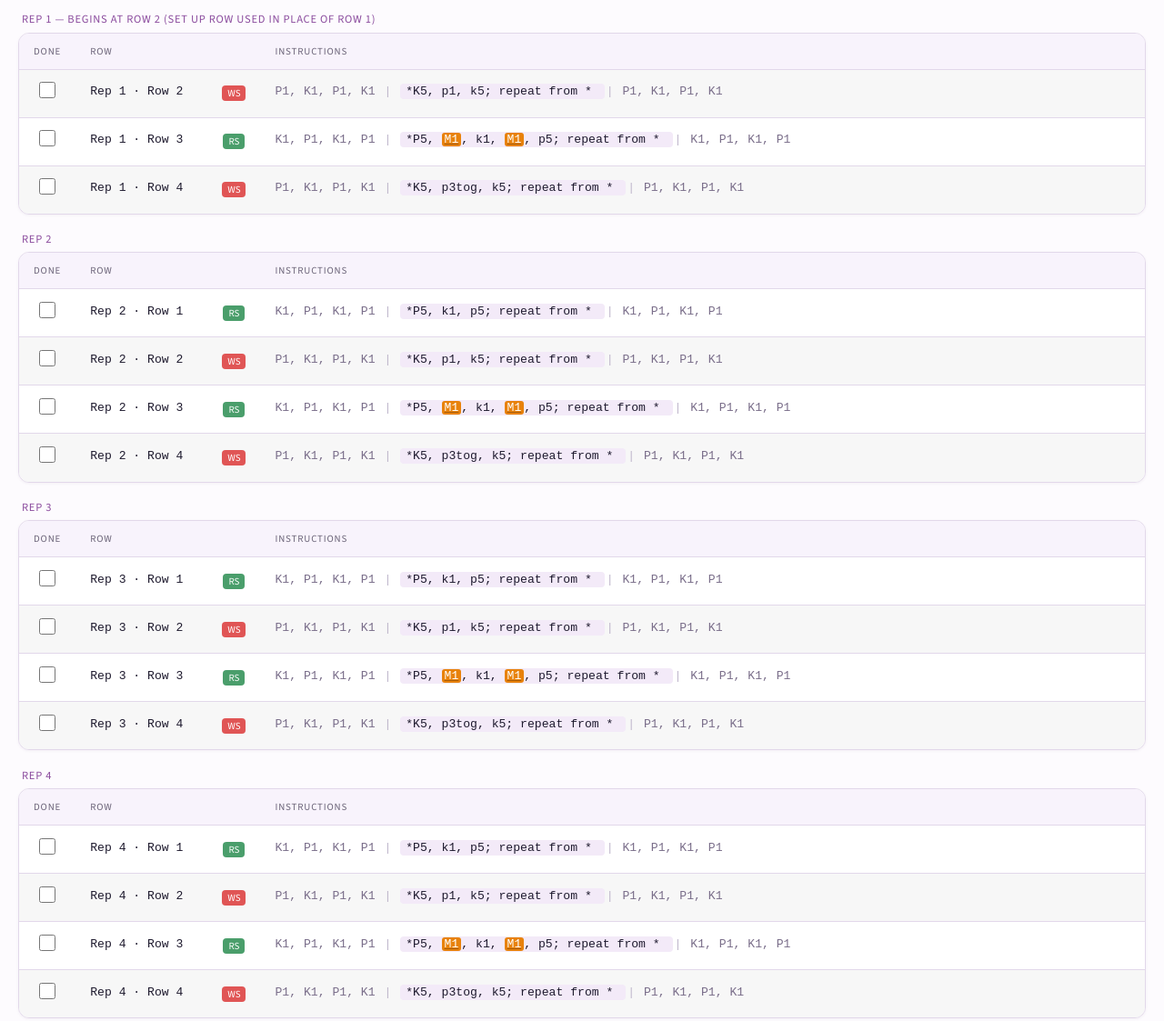
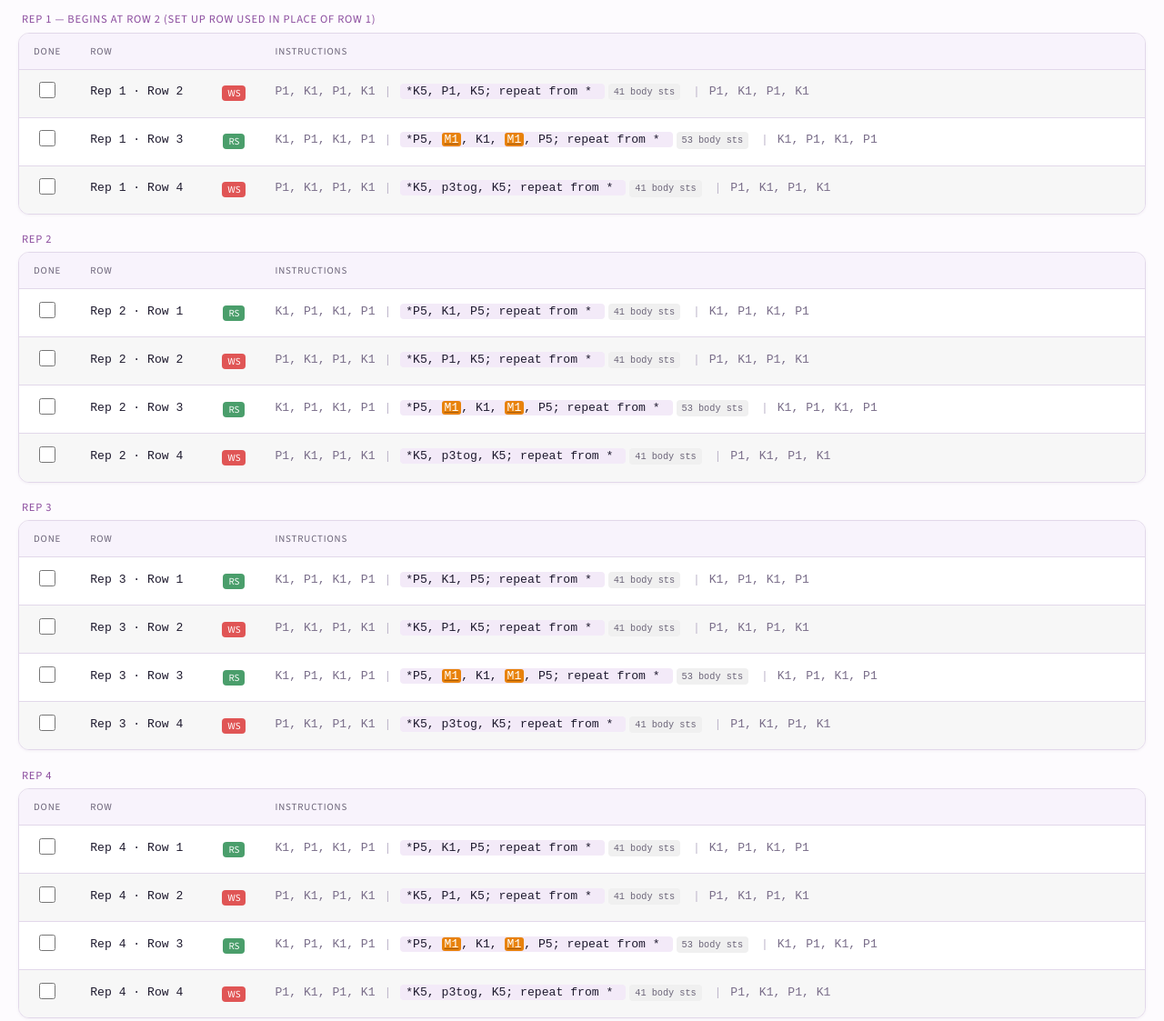
Before and after one commit to gabidavila/knitting-building-blocks, a plain HTML site: page site/Library/Blocks/Block 11/Block 11 - Wide.html in a window 1280 px wide. Shown: the part 1360-2483 px from the top of the page at 91% size. Drawn offline with nearby package versions, Linux system fonts and the light colour scheme; a web font is replaced by a local one.

Commit message:
Added stitch count

```diff
--- a/site/Library/Blocks/Block 11/Block 11 - Wide.html
+++ b/site/Library/Blocks/Block 11/Block 11 - Wide.html
@@ -52,6 +52,7 @@ td:first-child{text-align:center;vertical-align:middle}
 .seed-border{color:#7a6e8a}
 .pipe{color:#c0b8cc;font-weight:300;margin:0 2px}
 .repeat-core{background:var(--plum-pale);border-radius:4px;padding:1px 6px}
+.stitch-count{display:inline-block;background:#f0f0f0;color:var(--muted);border-radius:4px;padding:1px 6px;margin:0 4px;font-family:inherit;font-size:.78em}
 .ws-tag{font-size:.68rem;font-weight:500;background:#e05555;color:#fff;border-radius:4px;padding:1px 6px;font-family:inherit}
 .rs-tag{font-size:.68rem;font-weight:500;background:#4a9e6b;color:#fff;border-radius:4px;padding:1px 6px;font-family:inherit}
 tr.row-ws td{background:#f7f7f7}
@@ -115,10 +116,10 @@ const STORAGE_KEY = 'block11-pattern-v1';
 
 
 const allBodyRows = [
-  { row: 1, instr: '[RS] [SeedO] *P5, k1, p5; repeat from * [SeedO]' },
-  { row: 2, instr: '[WS] [SeedE] *K5, p1, k5; repeat from * [SeedE]' },
-  { row: 3, instr: '[RS] [SeedO] *P5, <u>M1</u>, k1, <u>M1</u>, p5; repeat from * [SeedO]' },
-  { row: 4, instr: '[WS] [SeedE] *K5, p3tog, k5; repeat from * [SeedE]' },
+  { row: 1, instr: '[RS] [SeedO] *P5, K1, P5; repeat from * <span class="stitch-count">41 body sts</span> [SeedO]' },
+  { row: 2, instr: '[WS] [SeedE] *K5, P1, K5; repeat from * <span class="stitch-count">41 body sts</span> [SeedE]' },
+  { row: 3, instr: '[RS] [SeedO] *P5, <u>M1</u>, K1, <u>M1</u>, P5; repeat from * <span class="stitch-count">53 body sts</span> [SeedO]' },
+  { row: 4, instr: '[WS] [SeedE] *K5, p3tog, K5; repeat from * <span class="stitch-count">41 body sts</span> [SeedE]' },
 ];
 function bodyRows(repNum, startRow, endRow) {
   return allBodyRows.filter(r => r.row >= startRow && r.row <= endRow)
```
Also changed, not shown: 2 other files.
